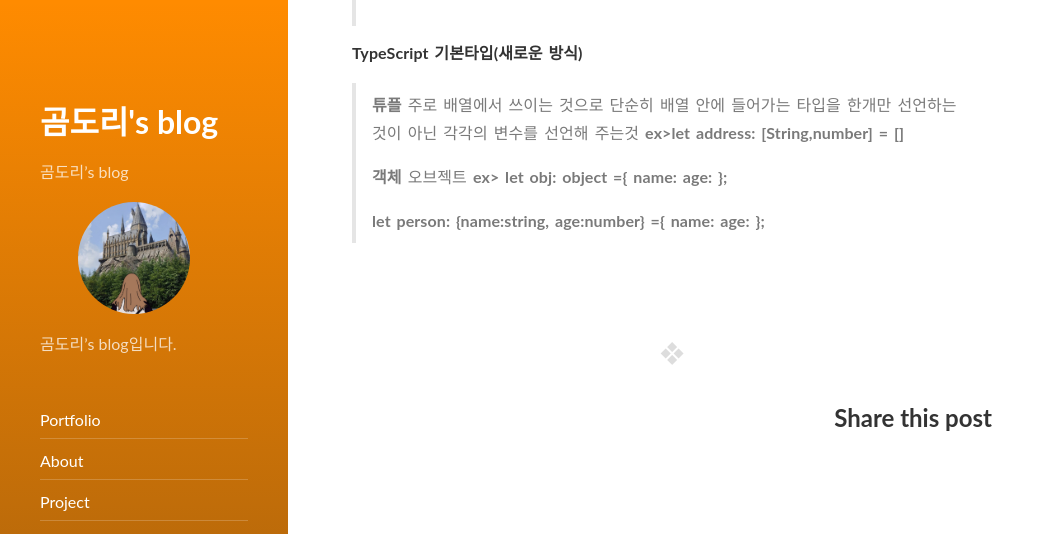
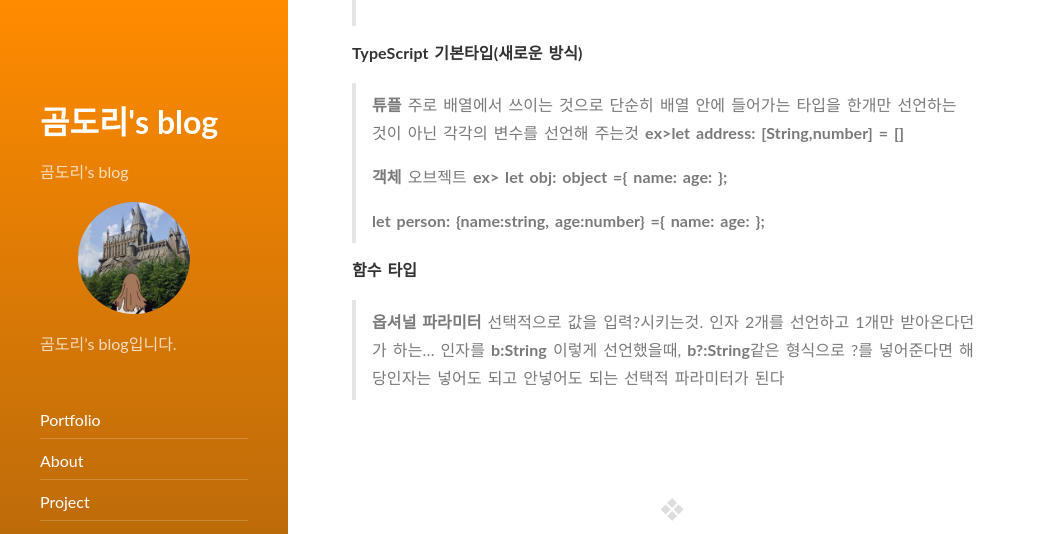
Before and after one commit to tkznzl12/tkznzl12.github.io, a Jekyll site: the page built from _posts/study/2021-03-20-typescript-blog01.md, in a window 1280 px wide and 900 px high, scrolled down 625 px, cut to the strip 0-534 px from the top of the window. Shown: the whole strip, without its empty margins (0-1055 px from the left). Built offline with Jekyll 4.4.1, drawn with Linux system fonts in a browser that asks for light colours; nearby versions of some CDN libraries; comment, search, counter and statistics services are not loaded.

Commit message:
타입강의까지 완료

```diff
--- a/_posts/study/2021-03-20-typescript-blog01.md
+++ b/_posts/study/2021-03-20-typescript-blog01.md
@@ -37,3 +37,9 @@
   >name:
   >age:
   >};**
+
+  **함수 타입**
+  >**옵셔널 파라미터**
+  >선택적으로 값을 입력?시키는것.
+  >인자 2개를 선언하고 1개만 받아온다던가 하는...
+  >인자를 **b:String** 이렇게 선언했을때, **b?:String**같은 형식으로 ?를 넣어준다면 해당인자는 넣어도 되고 안넣어도 되는 선택적 파라미터가 된다
```
